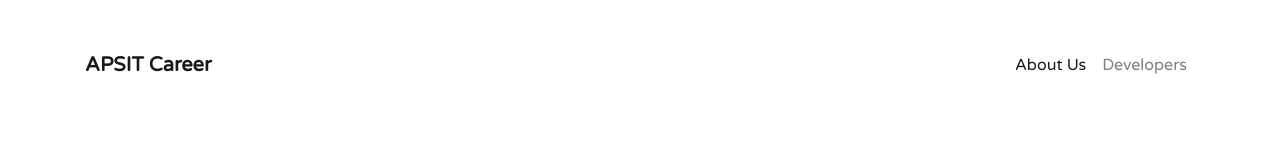
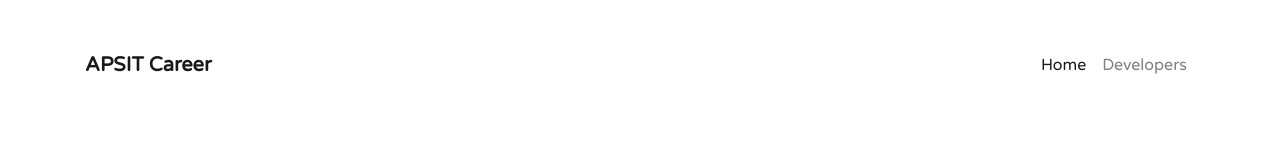
Before and after one commit to phyerwaal-dev/career, a React (Create React App) app: page /career/questions in a window 1280 px wide. Shown: the top 160 px of the page. Built offline with nearby package versions, Linux system fonts and the light colour scheme.

Commit message:
Website Redesign

```diff
--- a/src/Components/Questions.js
+++ b/src/Components/Questions.js
@@ -53,17 +53,17 @@ class Questions extends React.Component {
                         transparent
                     >
                         <MDBContainer>
-                            <MDBNavbarBrand href="/">
+                            <MDBNavbarBrand href="/career/">
                                 <strong>APSIT Career</strong>
                             </MDBNavbarBrand>
                             <MDBNavbarToggler onClick={this.handleTogglerClick} />
                             <MDBCollapse isOpen={collapsed} navbar>
                                 <MDBNavbarNav right>
-                                    <MDBNavItem active>
-                                        <MDBNavLink to='#!'>About Us</MDBNavLink>
+                                    <MDBNavItem>
+                                        <MDBNavLink to='/career/'>Home</MDBNavLink>
                                     </MDBNavItem>
                                     <MDBNavItem>
-                                        <MDBNavLink to='/dev'>Developers</MDBNavLink>
+                                        <MDBNavLink to='/career/dev'>Developers</MDBNavLink>
                                     </MDBNavItem>
                                 </MDBNavbarNav>
                             </MDBCollapse>
```
